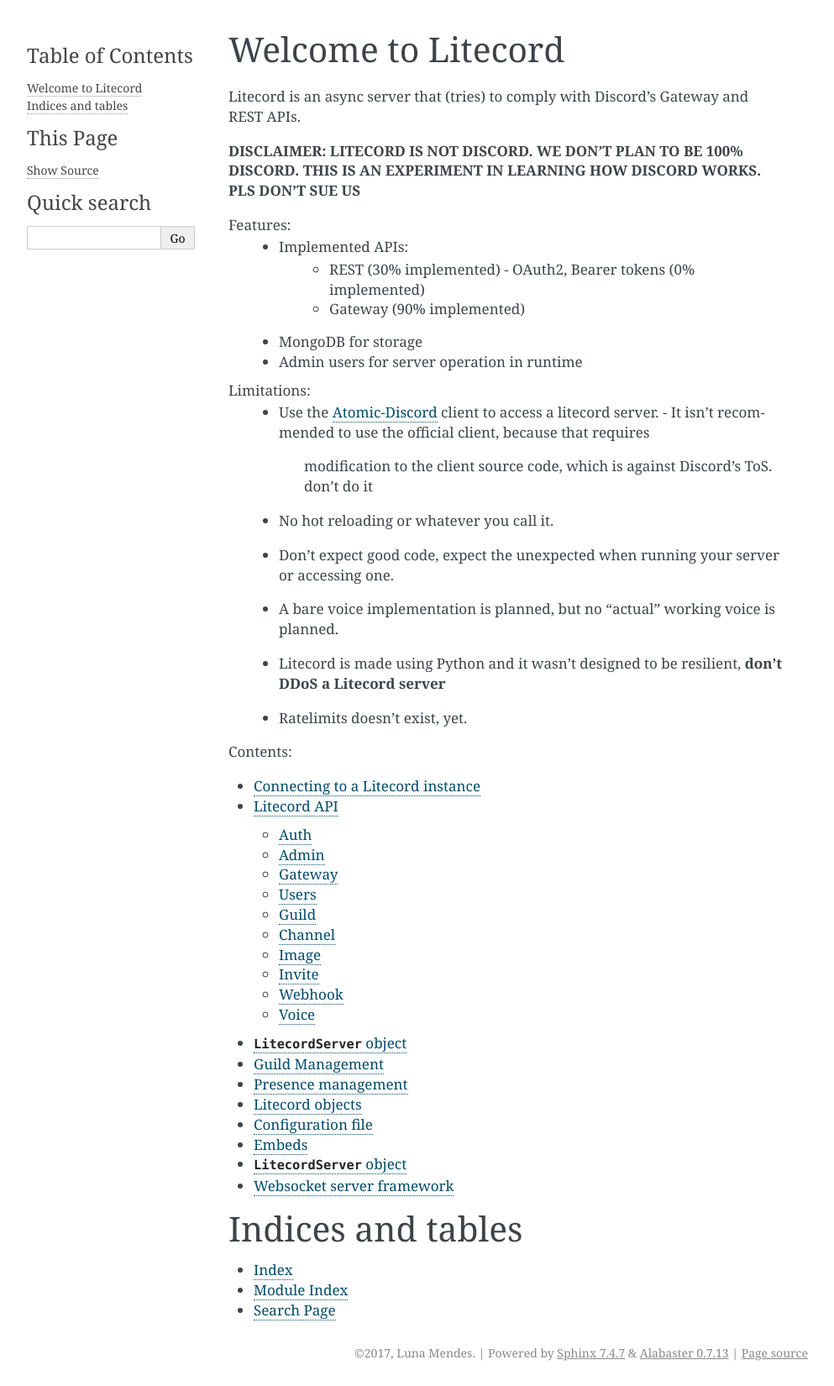
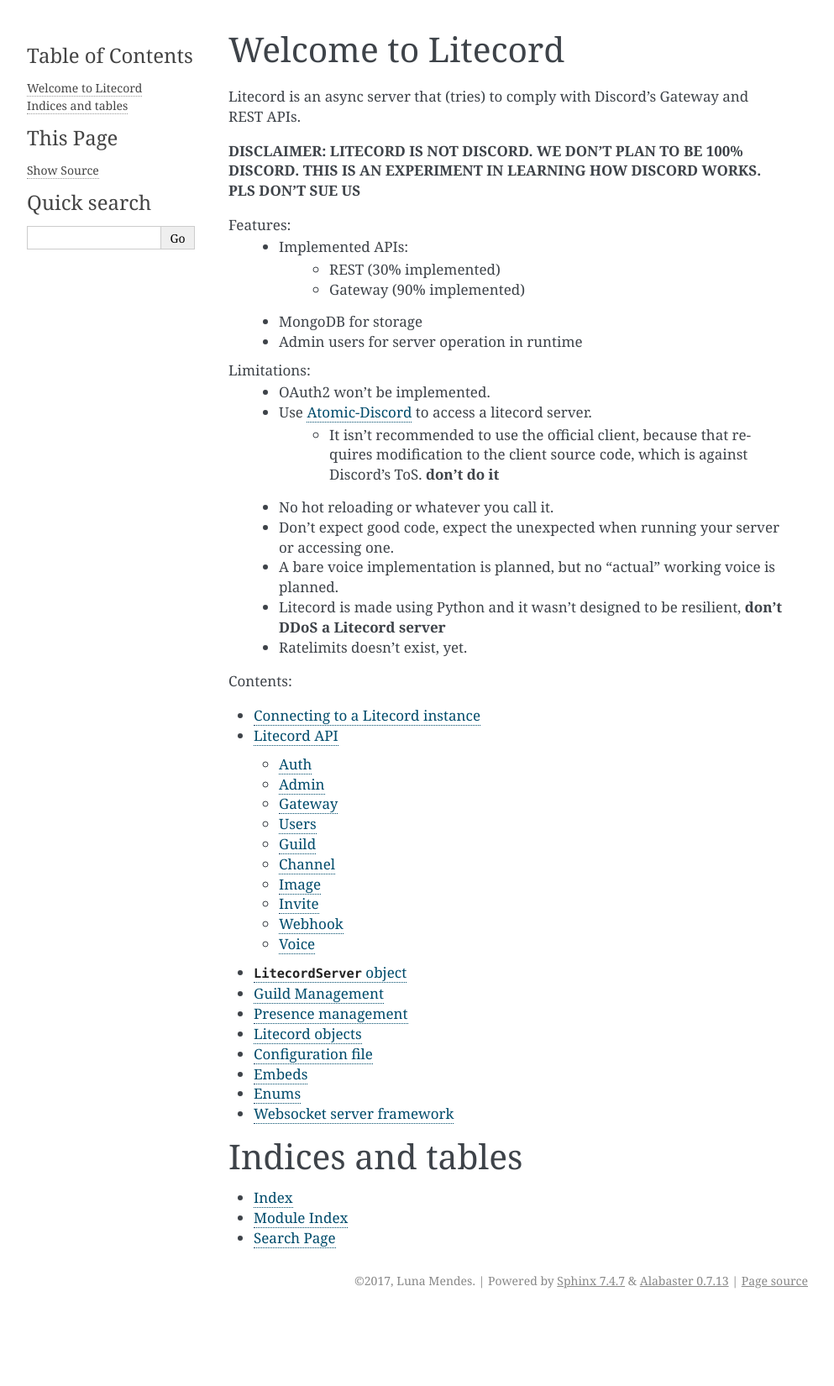
Before and after one commit to nullpixel/litecord, a Sphinx documentation site: the page built from doc/source/index.rst, in a window 1280 px wide. Shown: the whole page at 84% size, without its empty margins (148-1141 px from the left). Built offline with Sphinx 7.4.7, drawn with Linux system fonts in a browser that asks for light colours; after the commit the page ends 1564 px from its top, so only the background shows below that.

Commit message:
doc: fix index indent (2)

```diff
--- a/doc/source/enums.rst
+++ b/doc/source/enums.rst
@@ -1,6 +1,6 @@
 .. currentmodule:: litecord.enums
 
-``LitecordServer`` object
+Enums
 ==========================
 
 .. autoclass:: AppType
--- a/doc/source/index.rst
+++ b/doc/source/index.rst
@@ -16,15 +16,14 @@
 Features:
  - Implemented APIs:
     - REST (30% implemented)
-      - OAuth2, Bearer tokens (0% implemented)
     - Gateway (90% implemented)
  - MongoDB for storage
  - Admin users for server operation in runtime
 
 Limitations:
- - Use the Atomic-Discord_ client to access a litecord server.
-   - It isn't recommended to use the official client, because that requires
-      modification to the client source code, which is against Discord's ToS. don't do it
+ - OAuth2 won't be implemented.
+ - Use Atomic-Discord_ to access a litecord server.
+    - It isn't recommended to use the official client, because that requires modification to the client source code, which is against Discord's ToS. **don't do it**
 
  - No hot reloading or whatever you call it.
  - Don't expect good code, expect the unexpected when running your server or accessing one.
```
